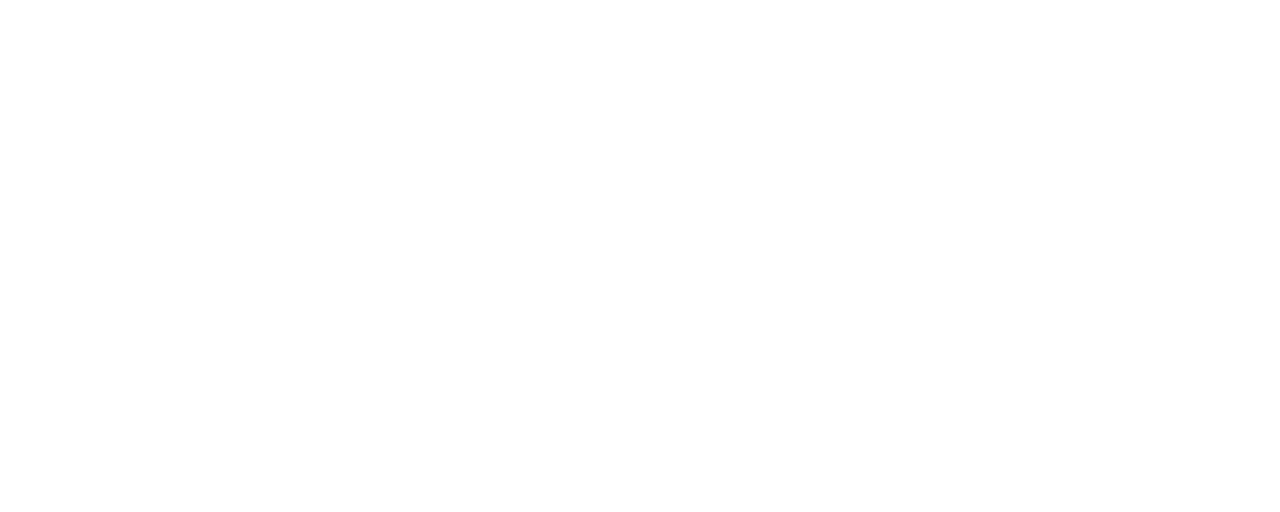
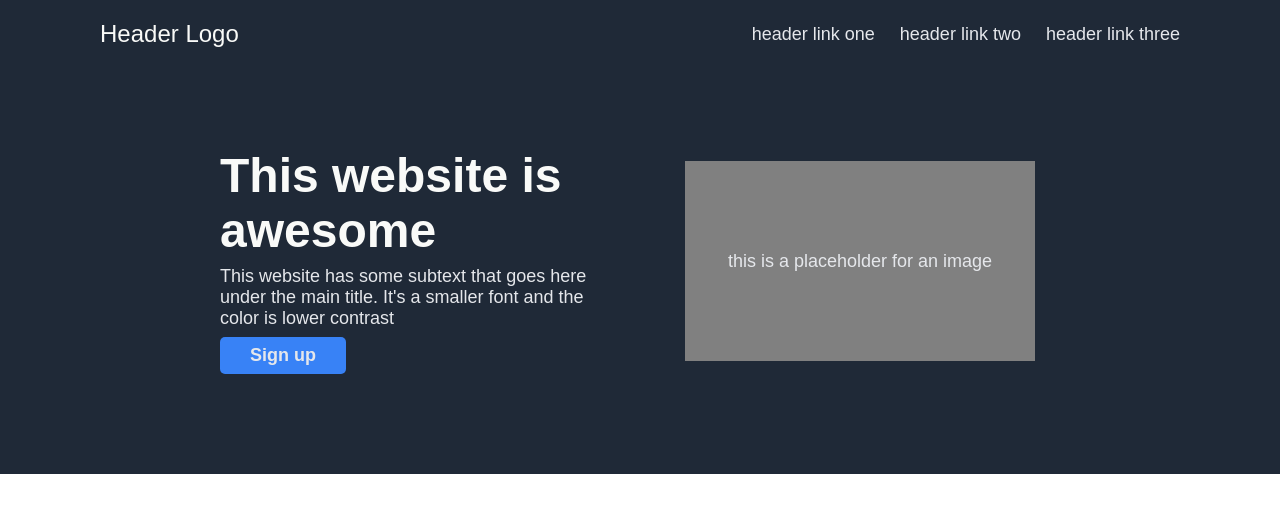
Before and after one commit to CoreyTrach/Odin-landing-page, a plain HTML site: page index.html in a window 1280 px wide. Drawn offline with Linux system fonts and the light colour scheme.

Commit message:
Header and Hero section completed

```diff
--- a/index.html
+++ b/index.html
@@ -4,9 +4,35 @@
         <meta charset="UTF-8">
         <meta http-equiv="X-UA-Compatible" content="IE=edge">
         <meta name="viewport" content="width=device-width, initial-scale=1.0">
+        <link rel="stylesheet" href="./styles.css">
         <title>Landing Page</title>
     </head>
     <body>
-
+        <header class="header-background">
+            <div class="nav">
+                <p class="nav-logo, header-logo-text">Header Logo</p>
+                <ul class="nav-links">
+                    <li class="nav-link, header-link-text"><a href="">header link one</a></li>
+                    <li class="nav-link, header-link-text"><a href="">header link two</a></li>
+                    <li class="nav-link, header-link-text"><a href="">header link three</a></li>
+                </ul>
+            </div>
+        </header>
+        <main class="header-background">
+            <div class="hero">
+                <div class="hero-left">
+                    <p class="hero-main-text">This website is awesome</p>
+                    <p class="hero-secondary-text">This website has some subtext that goes here under the main title. It's a smaller font and the color is lower contrast</p>
+                    <div>
+                        <button class="button-color">Sign up</button>
+                    </div>
+                </div>
+                <div class="hero-right">
+                    <div class="image-placeholder">
+                        <p class="hero-secondary-text">this is a placeholder for an image</p>
+                    </div>
+                </div>
+            </div>
+        </main>
     </body>
 </html>
--- a/styles.css
+++ b/styles.css
@@ -0,0 +1,111 @@
+* {
+    margin: 0;
+    padding: 0;
+}
+
+body {
+    width: auto;
+    font-family: Arial, Helvetica, sans-serif;
+}
+
+ul {
+    list-style: none;
+}
+
+a,
+a:link,
+a:visited {
+    text-decoration: none;
+    color: inherit;
+}
+
+.header-background,
+.footer-background {
+    background-color: #1F2937;
+}
+
+.hero-main-text {
+    font-size: 48px;
+    font-weight: 800;
+    color: #F9FAF8;
+}
+
+.hero-secondary-text,
+.header-link-text {
+    font-size: 18px;
+    color: #E5E7EB;
+}
+
+.header-logo-text {
+    font-size: 24px;
+    color: #F9FAF8;
+}
+
+.button-color {
+    background-color: #3882F6;
+    color: #E5E7EB;
+    font-weight: 800;
+    font-size: 18px;
+    border-radius: 5px;
+    border: none;
+    padding: 8px 30px;
+}
+
+.information-header-text {
+    font-size: 36px;
+    font-weight: 800;
+    color: #1F2937;
+}
+
+.quote-background {
+    color: #E5E7EB;
+}
+
+.quote-text {
+    font-size: 36px;
+    font-style: italic;
+    color: #1F2937;
+}
+
+.nav {
+    display: flex;
+    justify-content: space-between;
+    align-items: center;
+    padding: 20px 100px 0px 100px;
+}
+
+.nav-links {
+    display: flex;
+    gap: 25px;
+}
+
+.hero {
+    display: flex;
+    justify-content: center;
+    align-items: center;
+}
+
+.hero-left {
+    width: 400px;
+    padding: 100px 20px 100px 20px;
+    display: flex;
+    flex-direction: column;
+    gap: 8px;
+}
+
+.hero-right {
+    width: 400px;
+    padding: 100px 20px 100px 20px;
+    display: flex;
+    align-items: center;
+    justify-content: center;
+}
+
+.image-placeholder {
+    background-color: grey;
+    width: 350px;
+    height: 200px;
+    display: flex;
+    justify-content: center;
+    align-items: center;
+}
```
Lines whose indentation alone changed are shown as unchanged.
